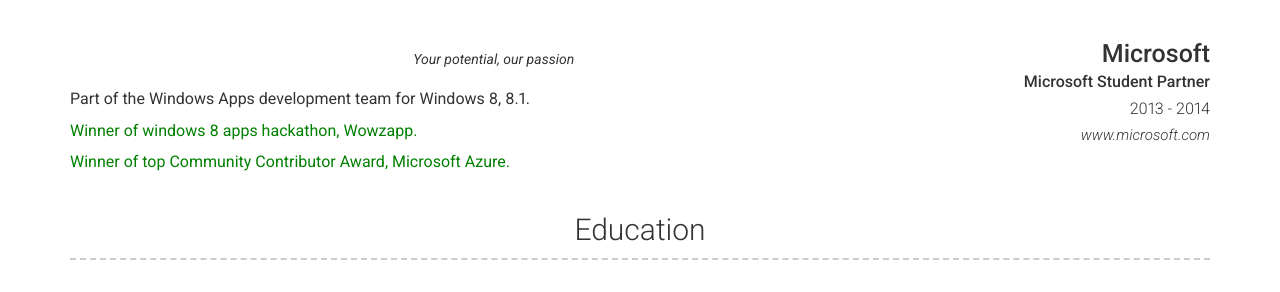
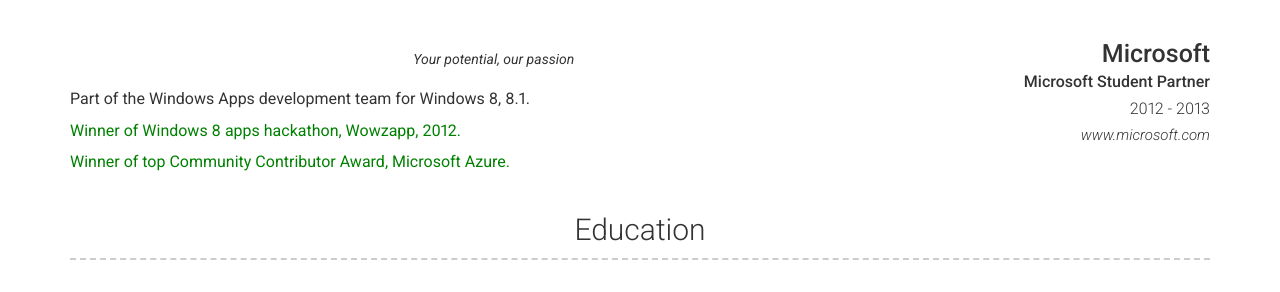
Before and after one commit to medhachaitanya/medhachaitanya.github.io, a Jekyll site: the page built from index.md, in a window 1280 px wide and 900 px high, scrolled down 1806 px. Shown: the part 161-453 px from the top of the window. Built offline with Jekyll 4.4.1, drawn with Linux system fonts in a browser that asks for light colours; nearby versions of some CDN libraries.

Commit message:
Update _config.yml

```diff
--- a/_config.yml
+++ b/_config.yml
@@ -175,13 +175,13 @@ content:
       - layout: right
         title: Microsoft
         sub_title: Microsoft Student Partner
-        caption: 2013 - 2014
+        caption: 2012 - 2013
         link: www.microsoft.com
         quote: >
           Your potential, our passion
         description: | # this will include new lines to allow paragraphs
           Part of the Windows Apps development team for Windows 8, 8.1.  <br/>
-          <p style='color:green'>Winner of windows 8 apps hackathon, Wowzapp.</p>
+          <p style='color:green'>Winner of Windows 8 apps hackathon, Wowzapp, 2012.</p>
           <p style='color:green'>Winner of top Community Contributor Award, Microsoft Azure.</p>
 
   - title: Education
```
